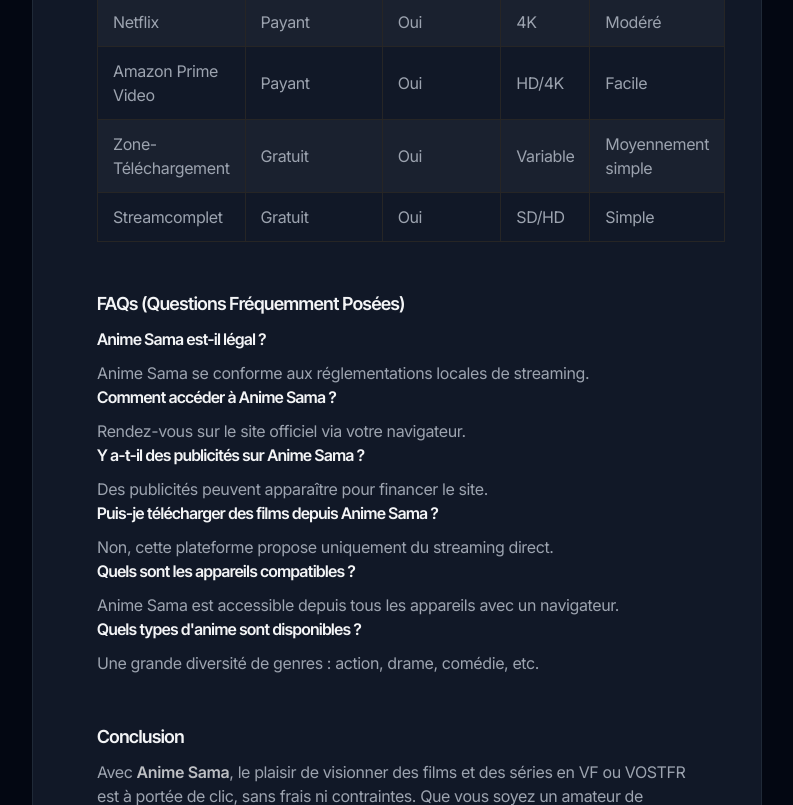
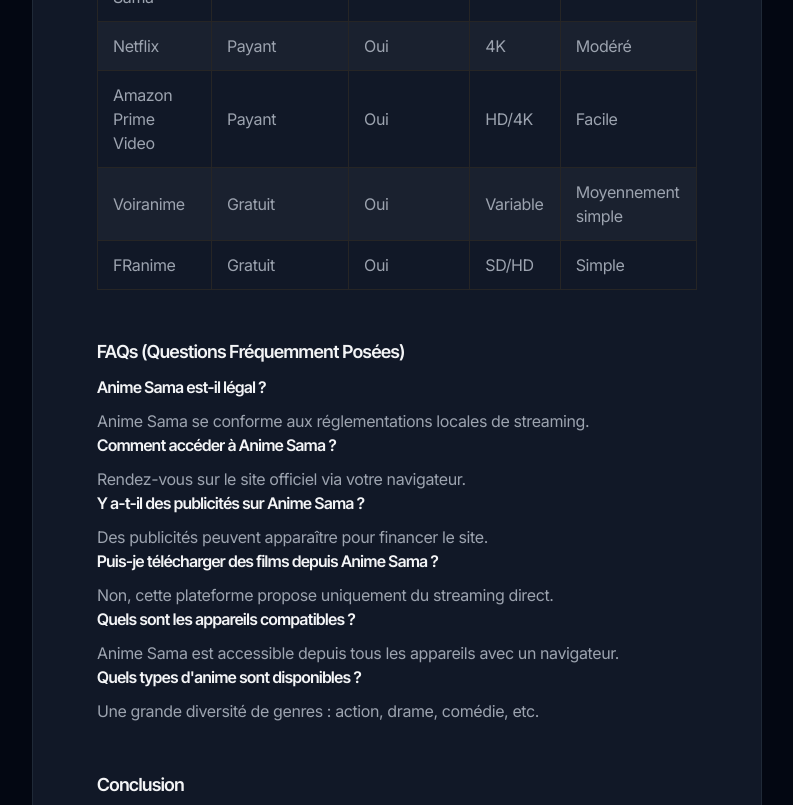
Before and after one commit to Midoadam1978/anime-sama-v9, a plain HTML site: page index.html in a window 1280 px wide. Shown: the part 2021-2826 px from the top of the page, without its empty margins (244-1037 px from the left). Drawn offline with Linux system fonts and the light colour scheme.

Commit message:
Update index.html

```diff
--- a/index.html
+++ b/index.html
@@ -123,14 +123,14 @@
                                             <td>Facile</td>
                                         </tr>
                                         <tr>
-                                            <td>Zone-Téléchargement</td>
+                                            <td>Voiranime</td>
                                             <td>Gratuit</td>
                                             <td>Oui</td>
                                             <td>Variable</td>
                                             <td>Moyennement simple</td>
                                         </tr>
                                         <tr>
-                                            <td>Streamcomplet</td>
+                                            <td>FRanime</td>
                                             <td>Gratuit</td>
                                             <td>Oui</td>
                                             <td>SD/HD</td>
```
